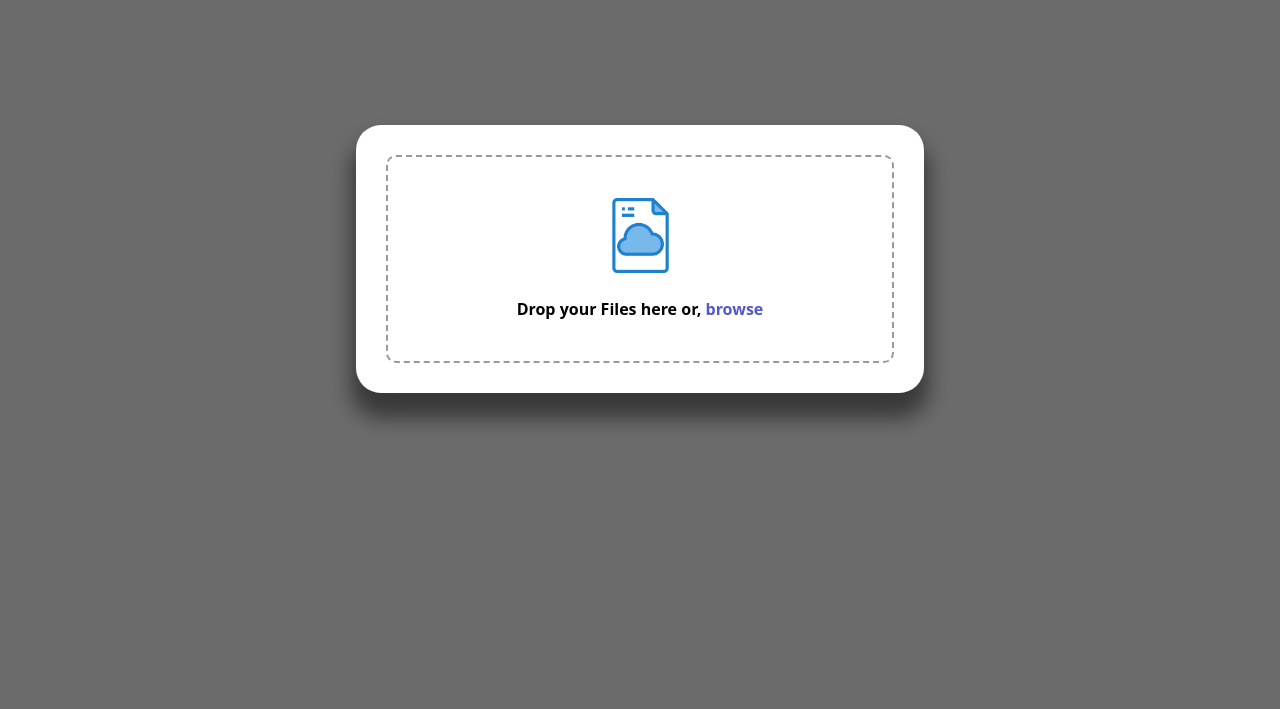
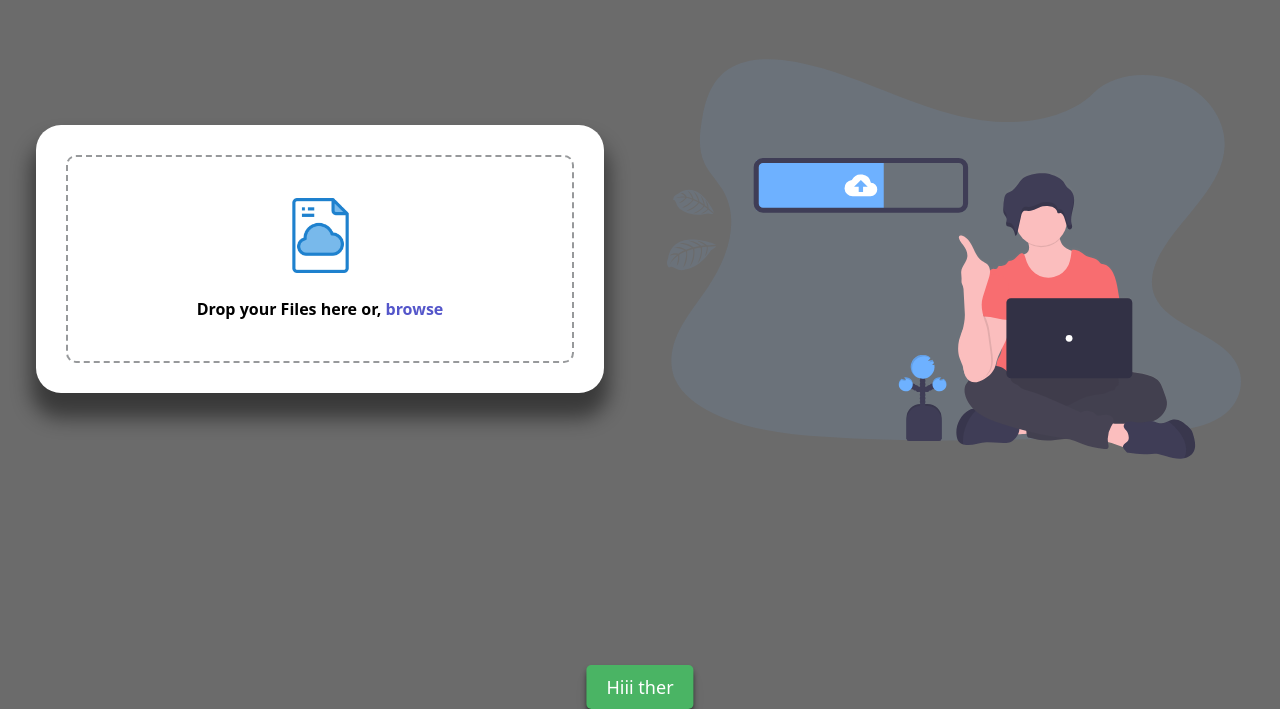
Before and after one commit to faizaanshaikh2002/ShareEz-React, a React (Create React App) app: page / in a window 1280 px wide. Shown: the part 141-850 px from the top of the page. Before the commit the page ends 800 px from the top, so only its background shows below. Built offline with nearby package versions, Linux system fonts and the light colour scheme.

Commit message:
Finished ui design of upload page

```diff
--- a/src/components/UploadContainer.css
+++ b/src/components/UploadContainer.css
@@ -15,6 +15,7 @@ html {
   font-weight: 500;
   background-color: var(--main-bg-color);
   height: 100vh;
+  overflow: hidden;
 }
 
 .body,
@@ -25,6 +26,10 @@ html {
   justify-content: center;
   flex-direction: column;
   transition: all 0.2s ease;
+}
+
+.body {
+  flex-direction: row;
 }
 
 .upload-container {
@@ -223,3 +228,38 @@ p {
   border-radius: 5px;
   cursor: pointer;
 }
+
+.toast {
+  position: absolute;
+  bottom: 10px;
+  left: 50%;
+  transform: translate(-50%, 60px);
+  padding: 10px 20px;
+  border-radius: 5px;
+  background: #4ab464;
+  color: #fff;
+  font-size: 18px;
+  transition: transform ease-in-out 0.2s;
+  box-shadow: 0px 10px 15px -3px rgba(0, 0, 0, 0.1),
+    0px 4px 6px -2px rgba(0, 0, 0.05);
+}
+
+.upload-illustration {
+  background: url(./undraw_uploading_re_okvh.svg) no-repeat center;
+  background-size: contain;
+  height: 50vh;
+  width: 50vw;
+}
+
+@media screen and (max-width: 900px) {
+  :root {
+    --container-width: 320px;
+  }
+  .upload-illustration {
+    display: none;
+  }
+  .email-container .field {
+    flex-direction: column;
+    width: 300px;
+  }
+}
--- a/src/components/UploadContainer.js
+++ b/src/components/UploadContainer.js
@@ -13,6 +13,7 @@ const UploadContainer = () => {
   const [classNames, setclassNames] = useState("drop-zone");
   const [percent, setpercent] = useState(0);
   const fileInput = document.getElementsByTagName("input")[0];
+  const maxAllowedSize = 5000 * 1024 * 1024;
 
   const handleOnClick = () => {
     document.getElementsByTagName("input")[0].click();
@@ -61,6 +62,7 @@ const UploadContainer = () => {
     const fileUrlInput = document.querySelector("#fileURL");
     fileUrlInput.select();
     navigator.clipboard.writeText(fileUrlInput.value);
+    showToast("Link copied to clipboard");
     // fileUrlInput.value = "";
     // console.log(fileUrlInput);
     // console.log("value is", fileUrlInput.value);
@@ -88,6 +90,7 @@ const UploadContainer = () => {
         console.log(data);
         if (data.success) {
           sharingContainer.style.display = "none";
+          showToast("Email Sent");
         }
       })
       .catch(function (error) {
@@ -97,10 +100,24 @@ const UploadContainer = () => {
 
   const uploadFile = () => {
     const progressContainer = document.querySelector(".progress-container");
+    const fileInput = document.getElementsByTagName("input")[0];
     // console.log(progressContainer);
+    if (fileInput.files.length > 1) {
+      fileInput.value = "";
+      showToast("Only upload 1 File");
+      return;
+    }
+
+    const file = fileInput.files[0];
+
+    if (file.size > maxAllowedSize) {
+      showToast("Can't upload more than 5GB");
+      fileInput.value = "";
+      return;
+    }
+
     progressContainer.style.display = "block";
-    const fileInput = document.getElementsByTagName("input")[0];
-    const file = fileInput.files[0];
+
     const formData = new FormData();
     formData.append("myfile", file);
 
@@ -144,6 +161,17 @@ const UploadContainer = () => {
     progressContainer.style.display = "none";
     sharingContainer.style.display = "block";
     fileUrlInput.value = `${file}`;
+  };
+
+  let toastTimer;
+  const showToast = (msg) => {
+    const toast = document.querySelector(".toast");
+    toast.innerText = msg;
+    toast.style.transform = "translate(-50%,0)";
+    clearTimeout(toastTimer);
+    toastTimer = setTimeout(() => {
+      toast.style.transform = "translate(-50%,60px)";
+    }, 2000);
   };
 
   return (
@@ -220,6 +248,8 @@ const UploadContainer = () => {
           </div>
         </div>
       </section>
+      <div className="toast">Hiii ther</div>
+      <div className="upload-illustration"></div>
     </div>
   );
 };
```
Also changed, not shown: src/components/undraw_uploading_re_okvh.svg (added).
